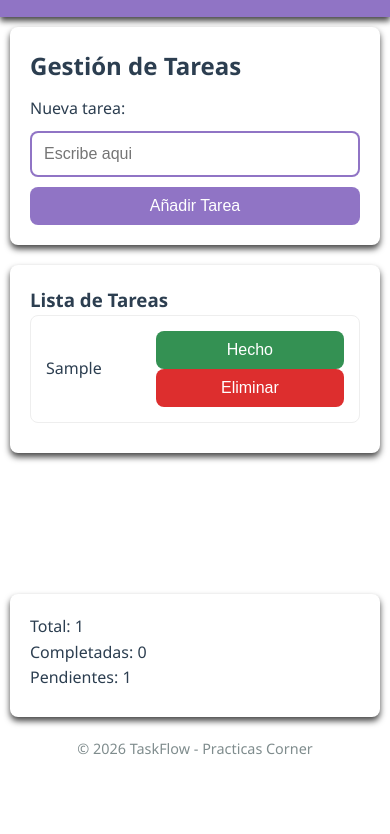
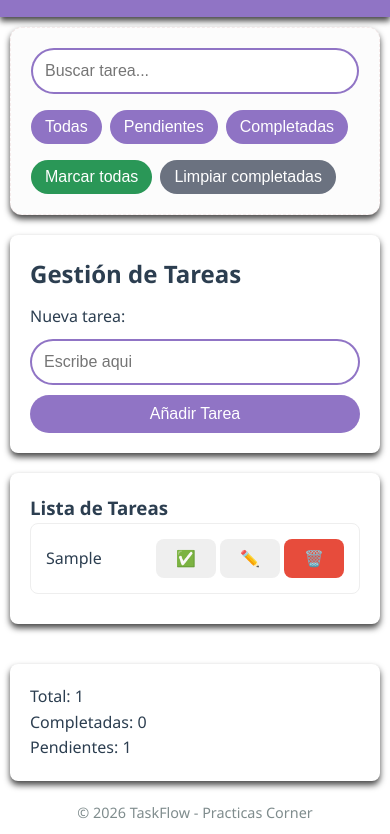
Before and after one commit to effy22ap/taskflow-project, a plain HTML site: page index.html in a window 390 px wide. Both pictures are taken after typing "Sample" into the empty fields and a click on the button "Añadir Tarea". Shown: the part 74-908 px from the top of the page. Before the commit the page ends 844 px from the top, so only its background shows below. Drawn offline with Linux system fonts and the light colour scheme.

Commit message:
AAdd LocalStorage persistance, filters, search and bulk actions

```diff
--- a/index.html
+++ b/index.html
@@ -13,6 +13,21 @@
         </header>
     <main>
         <div id="tasks-section">
+             <section id="controls">
+                <input type="text" id="search-input" placeholder="Buscar tarea..." oninput="renderTasks(this.value)">
+
+                <div class="filter-buttons">
+                    <button onclick="currentFilter='all'; updateApp()">Todas</button>
+                    <button onclick="currentFilter='pending'; updateApp()">Pendientes</button>
+                    <button onclick="currentFilter='completed'; updateApp()">Completadas</button>
+                </div>
+
+                <div class="global-actions">
+                <button type="button" onclick="completeAll()" class="btn-all">Marcar todas</button>
+                <button type="button" onclick="clearCompleted()" class="btn-clear">Limpiar completadas</button>
+            </div>
+            </section>
+
             <section id="add-task">
                 <h2>Gestión de Tareas</h2>
                 <form id="task-form">
@@ -25,35 +40,6 @@
             <section id="tasks-container">
                 <h3>Lista de Tareas</h3>
                 <ul id="task-list">
-                    <li class="task-item">
-                        <span>Limpiar la casa</span>
-                        <div class="actions">
-                            <button class="complete-btn">Completar</button>
-                            <button class="delete-btn">Eliminar</button>
-                        </div>
-                    </li>
-                    <li class="task-item">
-                        <span>Entregar proyecto</span>
-                        <div class="actions">
-                            <button class="complete-btn">Completar</button>
-                            <button class="delete-btn">Eliminar</button>
-                        </div>
-                    </li>
-                    <li class="task-item">
-                        <span>Ir al Gym</span>
-                        <div class="actions">
-                            <button class="complete-btn">Completar</button>
-                            <button class="delete-btn">Eliminar</button>
-                        </div>
-                    </li>
-                    <li class="task-item">
-                        <span>Reunion de Empresa</span>
-                        <div class="actions">
-                            <button class="complete-btn">Completar</button>
-                            <button class="delete-btn">Eliminar</button>
-                        </div>
-                    </li>
-
                 </ul>
             </section>
         </div>
--- a/script.js
+++ b/script.js
@@ -1,5 +1,6 @@
-// 1. estado de la aplicacion
-let tasks = [];
+// 1. Estado de la aplicacion
+let tasks = JSON.parse(localStorage.getItem('taskflow_tasks')) || [];
+let currentFilter = 'all'; // Filtro por defecto
 
 // 2. Selectores del DOM
 const taskForm = document.getElementById('task-form');
@@ -9,11 +10,15 @@ const statTotal = document.getElementById('stat-total');
 const statCompleted = document.getElementById('stat-completed');
 const statPending = document.getElementById('stat-pending');
 
-// 3. Funciones reutilizables
-// Añadir tarea
+// 3. Persistencia(LocalStorage)
+const saveToLocalStorage = () => {
+    localStorage.setItem('taskflow_tasks', JSON.stringify(tasks));
+};
+
+// 4. Funciones logica
 const addTask = (title) => {
     const newTask = {
-        id: Date.now(), // Genera un ID único basado en el tiempo
+        id: Date.now(),
         title: title,
         completed: false,
         createdAt: new Date()
@@ -22,73 +27,94 @@ const addTask = (title) => {
     updateApp();
 };
 
-// Eliminar tarea
 const deleteTask = (id) => {
     tasks = tasks.filter(task => task.id !== id);
     updateApp();
 };
 
-// Alternar estado completado
 const toggleTask = (id) => {
     tasks = tasks.map(task => {
-        if (task.id === id) {
-            return { ...task, completed: !task.completed };
-        }
+        if (task.id === id) return { ...task, completed: !task.completed };
         return task;
     });
     updateApp();
 };
 
-// Actualizar Estadísticas
-const updateStats = () => {
-    const total = tasks.length;
-    const completed = tasks.filter(t => t.completed).length;
-    const pending = total - completed;
-
-    statTotal.textContent = total;
-    statCompleted.textContent = completed;
-    statPending.textContent = pending;
+// Editar tarea(Funcionalidad extra)
+const editTask = (id) => {
+    const newTitle = prompt("Edita el título de la tarea:");
+    if (newTitle && newTitle.trim() !== "") {
+        tasks = tasks.map(task => {
+            if (task.id === id) return { ...task, title: newTitle.trim() };
+            return task;
+        });
+        updateApp();
+    }
 };
 
-// Renderizar Tareas en el DOM
-const renderTasks = () => {
+// Botones globales
+const completeAll = () => {
+    tasks = tasks.map(task => ({ ...task, completed: true }));
+    updateApp();
+};
+
+const clearCompleted = () => {
+    tasks = tasks.filter(task => !task.completed);
+    updateApp();
+};
+
+// 5. Renderizado y filtros
+const renderTasks = (filterText = '') => {
     taskList.innerHTML = '';
 
-    tasks.forEach(task => {
+    // Filtrar tareas según el estado y la búsqueda
+    let filteredTasks = tasks.filter(task => {
+        const matchesSearch = task.title.toLowerCase().includes(filterText.toLowerCase());
+        if (currentFilter === 'pending') return !task.completed && matchesSearch;
+        if (currentFilter === 'completed') return task.completed && matchesSearch;
+        return matchesSearch;
+    });
+
+    filteredTasks.forEach(task => {
         const li = document.createElement('li');
         li.className = `task-item ${task.completed ? 'completed' : ''}`;
-
-        // Estructura de la tarea
         li.innerHTML = `
-            <span style="${task.completed ? 'text-decoration: line-through; color: #6138adb2' : ''}">
+            <span style="${task.completed ? 'text-decoration: line-through; color: gray;' : ''}">
                 ${task.title}
             </span>
             <div class="actions">
-                <button onclick="toggleTask(${task.id})" style="background-color: #349153; color: white;">${task.completed ? 'Deshacer' : 'Hecho'}</button>
-                <button onclick="deleteTask(${task.id})" style="background-color: #dd2e2e; color: white;">Eliminar</button>
+                <button onclick="toggleTask(${task.id})">${task.completed ? '↩️' : '✅'}</button>
+                <button onclick="editTask(${task.id})">✏️</button>
+                <button onclick="deleteTask(${task.id})" style="background-color: #e74c3c; color: white;">🗑️</button>
             </div>
         `;
         taskList.appendChild(li);
     });
 };
 
-// Función maestra para actualizar todo
+const updateStats = () => {
+    const total = tasks.length;
+    const completed = tasks.filter(t => t.completed).length;
+    statTotal.textContent = total;
+    statCompleted.textContent = completed;
+    statPending.textContent = total - completed;
+};
+
 const updateApp = () => {
     renderTasks();
     updateStats();
+    saveToLocalStorage(); // Guardar automáticamente cada vez que algo cambie
 };
 
-// 4. EVENTOS
+// 6. Eventos
 taskForm.addEventListener('submit', (e) => {
-    e.preventDefault(); // Evita que la página se recargue
+    e.preventDefault();
     const title = taskInput.value.trim();
-
-    if (title !== '') {
+    if (title) {
         addTask(title);
-        taskInput.value = ''; // Limpiar el input
-        taskInput.focus();
+        taskInput.value = '';
     }
 });
 
-// Inicializar la app vacía
+// Inicializar la app
 updateApp();
--- a/style.css
+++ b/style.css
@@ -1,7 +1,7 @@
 /* 1. Variable css (root) */
 :root {
     --primary-color: #6138adb2;
-    --secondary-color-: #f5f7fa;
+    --secondary-color-: #eeeef0;
     --accent-color: #24a359;
     --danger-color: #720a0a;
     --text-main: #2c3e50;
@@ -84,7 +84,7 @@ input[type="text"] {
     flex: 1;
     padding: 12px;
     font-size: 16px;
-    border: 2px solid #ddd;
+    border: 2px solid #6138adb2;
     border-radius: var(--border-radius);
     outline: none;
     transition: border-color 0.3s;
@@ -138,6 +138,61 @@ footer {
     color: var(--text-light);
     font-size: 0.9rem;
 }
+/* Controles y filtros */
+#controls {
+    display: flex;
+    flex-direction: column;
+    gap: 16px;
+    background-color: #fcfcfc;
+    border: 1px dashed #f5eaea;
+     border-radius: 12px;
+    padding: 20px;
+    margin-bottom: 20px;
+}
+
+.filter-buttons,
+.global-actions {
+    display: flex;
+    flex-direction: row;
+    flex-wrap: wrap;
+    gap: 8px;
+}
+
+.filter-buttons button,
+.global-actions button {
+    padding: 8px 16px;
+    font-size: 16px;
+    border: none;
+    border-radius: 9999px ;
+    cursor: pointer;
+    white-space: nowrap;
+    transition: background-color 0.2s, transform 0.1s;
+}
+.filter-buttons button {
+    background-color: #6138adb2;
+    color: #ffffff;
+}
+
+.btn-all {
+    background-color: #2a9757 ;
+    color: white;
+}
+.btn-all:hover {
+    background-color: #16a34a;
+}
+
+.btn-clear {
+    background-color: #6b7280;
+    color: white;
+}
+
+#search-input {
+    width: 100%;
+    padding: 12px;
+    border-radius: 9999px;
+    border: 2px solid var(--primary-color);
+}
+
 /* 7. Responsive design (Media Queries) */
 @media (max-width: 768px) {
     main {
@@ -158,7 +213,28 @@ footer {
         flex-direction: column;
     }
 
-    button {
+    #task-form button[type="submit"] {
         width: 100%;
+        border-radius: 9999px;
+    }
+    #task-input {
+        border-radius: 9999px;
+    }
+    /* Los botones de filtro y acciones se mantienen en linea */
+    .filter-buttons,
+    .global-actions {
+        display: flex;
+        flex-direction: row;
+        flex-wrap: wrap;
+        justify-content: flex-start;
+        gap: 8px;
+    }
+
+    .filter-buttons button,
+    .global-actions button {
+        width: auto ;
+        flex: none;
+        padding: 8px 14px;
+        font-size: 16px;
     }
 }
```
